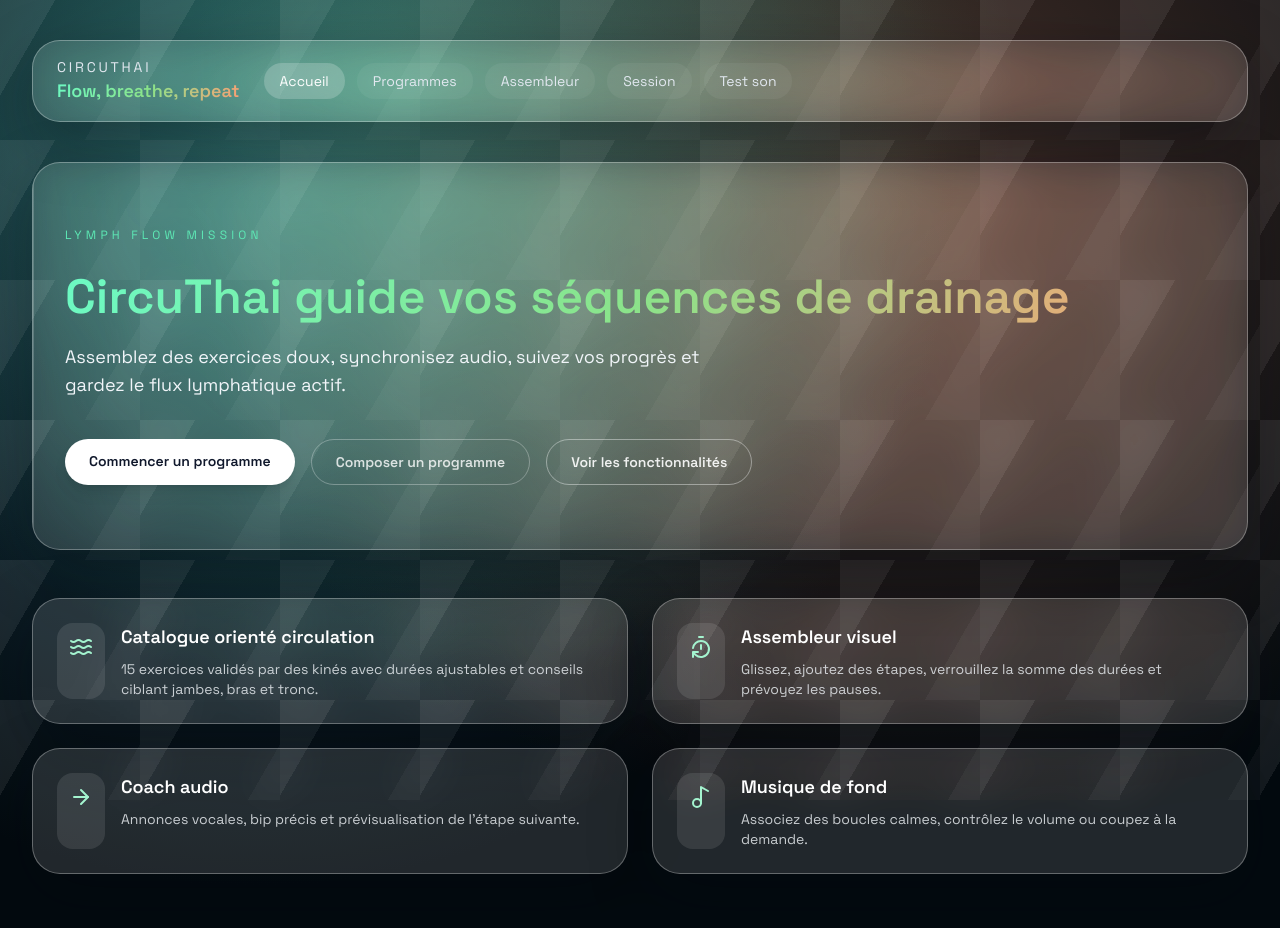
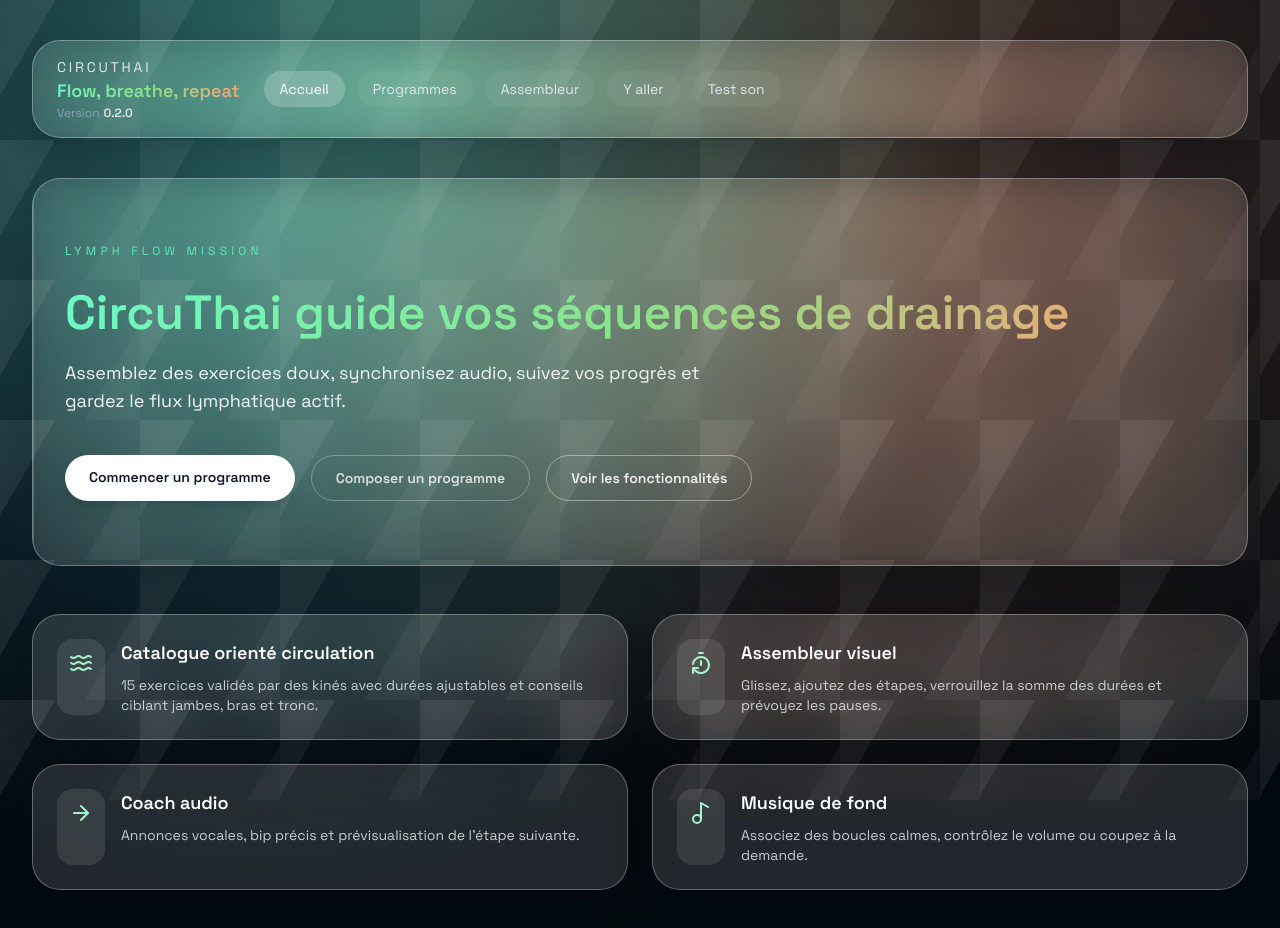
Before and after one commit to fareg/circu-thai, a Next.js app: page /fr in a window 1280 px wide. Shown: the top 928 px of the page. Built offline with nearby package versions, Linux system fonts and the light colour scheme.

Commit message:
feat: update changelog and user notes for version 0.2.0; add version display in UI components

```diff
--- a/package.json
+++ b/package.json
@@ -1,6 +1,6 @@
 {
   "name": "circu-thai",
-  "version": "0.1.0",
+  "version": "0.2.0",
   "private": true,
   "scripts": {
     "dev": "next dev",
--- a/src/app/[locale]/run/[id]/page.tsx
+++ b/src/app/[locale]/run/[id]/page.tsx
@@ -1,4 +1,5 @@
 import { RunScreen } from "@/components/run/RunScreen";
+import { appVersion } from "@/lib/version";
 import { getTranslations } from "next-intl/server";
 
 interface RunPageProps {
@@ -18,6 +19,8 @@ export default async function RunPage({ params }: RunPageProps) {
       runBaseHref={`${localePrefix}/run`}
       homeHref={localePrefix}
       homeLabel={tNav("home")}
+      version={appVersion}
+      versionLabel={tNav("version")}
       labels={{
         ready: tRun("ready"),
         start: tRun("start"),
--- a/src/components/layout/AppChrome.tsx
+++ b/src/components/layout/AppChrome.tsx
@@ -4,6 +4,7 @@ import Link from "next/link";
 import { usePathname } from "next/navigation";
 import { useTranslations } from "next-intl";
 import { cn } from "@/lib/utils";
+import { appVersion } from "@/lib/version";
 import { ReactNode } from "react";
 
 interface AppChromeProps {
@@ -42,6 +43,10 @@ export function AppChrome({ children, locale }: AppChromeProps) {
           <div>
             <p className="text-sm uppercase tracking-[0.2em] text-slate-200">CircuThai</p>
             <p className="text-lg font-semibold text-gradient">Flow, breathe, repeat</p>
+            <p className="text-xs text-slate-400">
+              {t("version")}
+              <span className="ml-1 font-semibold text-slate-200">{appVersion}</span>
+            </p>
           </div>
           <nav className="flex flex-1 flex-wrap gap-3 text-sm">
             {navItems.map((item) => {
--- a/src/components/run/RunController.tsx
+++ b/src/components/run/RunController.tsx
@@ -40,11 +40,22 @@ interface RunControllerProps {
   onCompleted: (durationSeconds: number, interruptCount: number) => Promise<void> | void;
   homeHref?: string;
   homeLabel?: string;
+  versionLabel?: string;
+  version?: string;
 }
 
 type RunStatus = "idle" | "running" | "paused" | "completed";
 
-export function RunController({ program, exercises, labels, onCompleted, homeHref, homeLabel }: RunControllerProps) {
+export function RunController({
+  program,
+  exercises,
+  labels,
+  onCompleted,
+  homeHref,
+  homeLabel,
+  versionLabel,
+  version,
+}: RunControllerProps) {
   const {
     playInstruction,
     stopInstruction,
@@ -336,7 +347,14 @@ export function RunController({ program, exercises, labels, onCompleted, homeHre
           </Link>
         )}
         <div className="space-y-1">
-          <p className="text-xs uppercase tracking-[0.3em] text-white/50">{labels.ready}</p>
+          <div className="flex items-center gap-3 text-xs uppercase tracking-[0.3em] text-white/50">
+            <span>{labels.ready}</span>
+            {version && (
+              <span className="text-white/60">
+                {versionLabel ? `${versionLabel} ${version}` : version}
+              </span>
+            )}
+          </div>
           <h2 className="text-2xl font-semibold break-words">{program.name}</h2>
           {currentExercise && (
             <div className="space-y-1">
--- a/src/components/run/RunScreen.tsx
+++ b/src/components/run/RunScreen.tsx
@@ -46,6 +46,8 @@ interface RunScreenProps {
   runBaseHref: string;
   homeHref: string;
   homeLabel: string;
+  versionLabel: string;
+  version: string;
 }
 
 export function RunScreen({
@@ -58,6 +60,8 @@ export function RunScreen({
   runBaseHref,
   homeHref,
   homeLabel,
+  versionLabel,
+  version,
 }: RunScreenProps) {
   const program = useProgram(programId);
   const exercises = useExercises();
@@ -130,6 +134,8 @@ export function RunScreen({
         onCompleted={handleCompleted}
         homeHref={homeHref}
         homeLabel={homeLabel}
+        versionLabel={versionLabel}
+        version={version}
       />
       <SessionLog title={logLabel} sessions={sessions} />
     </div>
--- /dev/null
+++ b/src/lib/version.ts
@@ -0,0 +1,3 @@
+import packageInfo from "../../package.json";
+
+export const appVersion = packageInfo.version ?? "0.0.0";
--- a/src/messages/en.json
+++ b/src/messages/en.json
@@ -4,7 +4,8 @@
     "programs": "Programs",
     "builder": "Builder",
     "run": "Run",
-    "soundTest": "Sound Test"
+    "soundTest": "Sound Test",
+    "version": "Version"
   },
   "hero": {
     "title": "CircuThai sequences for gentle drainage",
--- a/src/messages/fr.json
+++ b/src/messages/fr.json
@@ -3,8 +3,9 @@
     "home": "Accueil",
     "programs": "Programmes",
     "builder": "Assembleur",
-    "run": "Session",
-    "soundTest": "Test son"
+    "run": "Y aller",
+    "soundTest": "Test son",
+    "version": "Version"
   },
   "hero": {
     "title": "CircuThai guide vos séquences de drainage",
```
Also changed, not shown: 2 other files (tests, documents, lock files or other folders).
